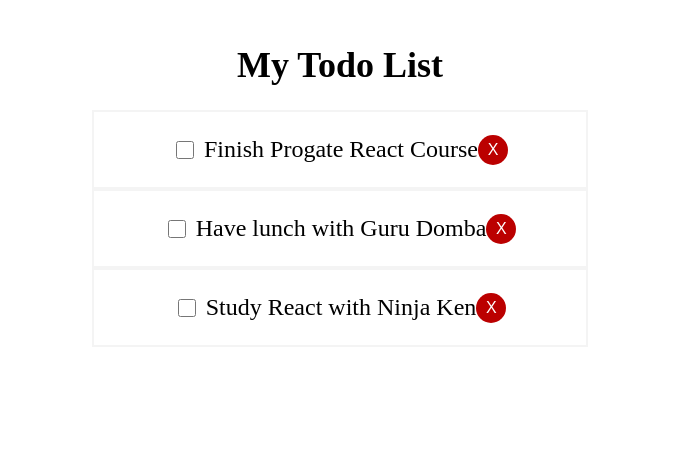
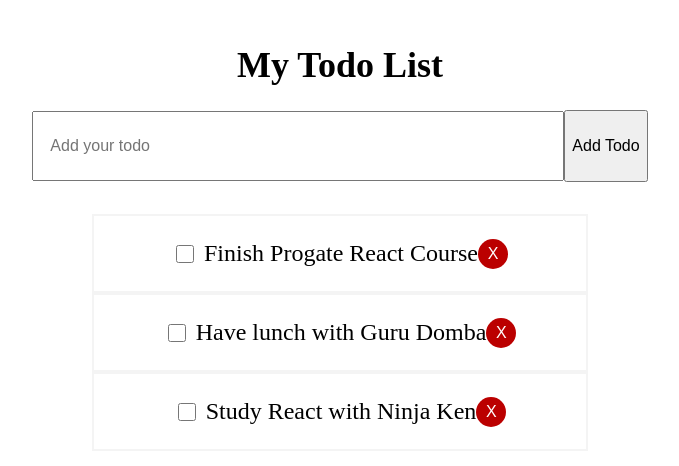
Before and after one commit to Jersk41/react-todo-app, a React (Vite) app: page / in a window 1280 px wide. Shown: the top 466 px of the page, without its empty margins (300-979 px from the left). Built offline with nearby package versions, Linux system fonts and the light colour scheme.

Commit message:
Develop add todo feature

```diff
--- a/src/App.jsx
+++ b/src/App.jsx
@@ -1,5 +1,6 @@
 import React, { useState } from 'react'
 import Todos from './components/Todos';
+import TodoForm from './components/TodoForm';
 
 function App() {
   const [todos, setTodos] = useState([
@@ -32,13 +33,29 @@ function App() {
   }
 
   const deleteTodo = (todoId) => {
-    const currentTodo = todos.filter((todo) => todo.id !== todoId);
-    setTodos(currentTodo);
+    const updatedTodos = todos.filter((todo) => todo.id !== todoId);
+    setTodos(updatedTodos);
+  }
+
+  const addTodo = (todoTitle) => {
+    if (todoTitle === '') {
+      return
+    }
+
+    const newTodo = {
+      id: todos.length + 1,
+      title: todoTitle,
+      completed: false,
+    }
+
+    const updatedTodos = todos.concat(newTodo);
+    setTodos(updatedTodos);
   }
 
   return (
     <div style={styles.container}>
       <h1 style={styles.title}>My Todo List</h1>
+      <TodoForm addTodo={addTodo} />
       <Todos
         todos={todos}
         toggleCompleted={toggleCompleted}
--- /dev/null
+++ b/src/components/TodoForm.jsx
@@ -0,0 +1,51 @@
+import React,{useState} from "react";
+
+const TodoForm = ({ addTodo }) => {
+    const [title, setTitle] = useState('');
+
+    const handleSubmit = (event) => {
+        event.preventDefault();
+        addTodo(title);
+        setTitle('');
+    }
+
+    const handleChangeTitle = (event) => {
+        setTitle(event.target.value);
+    }
+
+    console.log(title);
+
+    return (
+        <div style={styles.container}>
+            <form
+                onSubmit={(event) => handleSubmit(event)}
+            >
+                <input type="text"
+                    placeholder="Add your todo"
+                    style={styles.formInput}
+                    onChange={(event)=> handleChangeTitle(event)}
+                    value={title}
+                />
+                <button style={styles.button}>Add Todo</button>
+            </form>
+        </div>
+    )
+}
+
+const styles = {
+    container: {
+        marginBottom: '32px',
+    },
+    formInput: {
+        height: '66px',
+        width: '40%',
+        fontSize: '16px',
+        padding: '0 16px',
+    },
+    button: {
+        height: '72px',
+        fontSize: '16px',
+    }
+}
+
+export default TodoForm;
```
